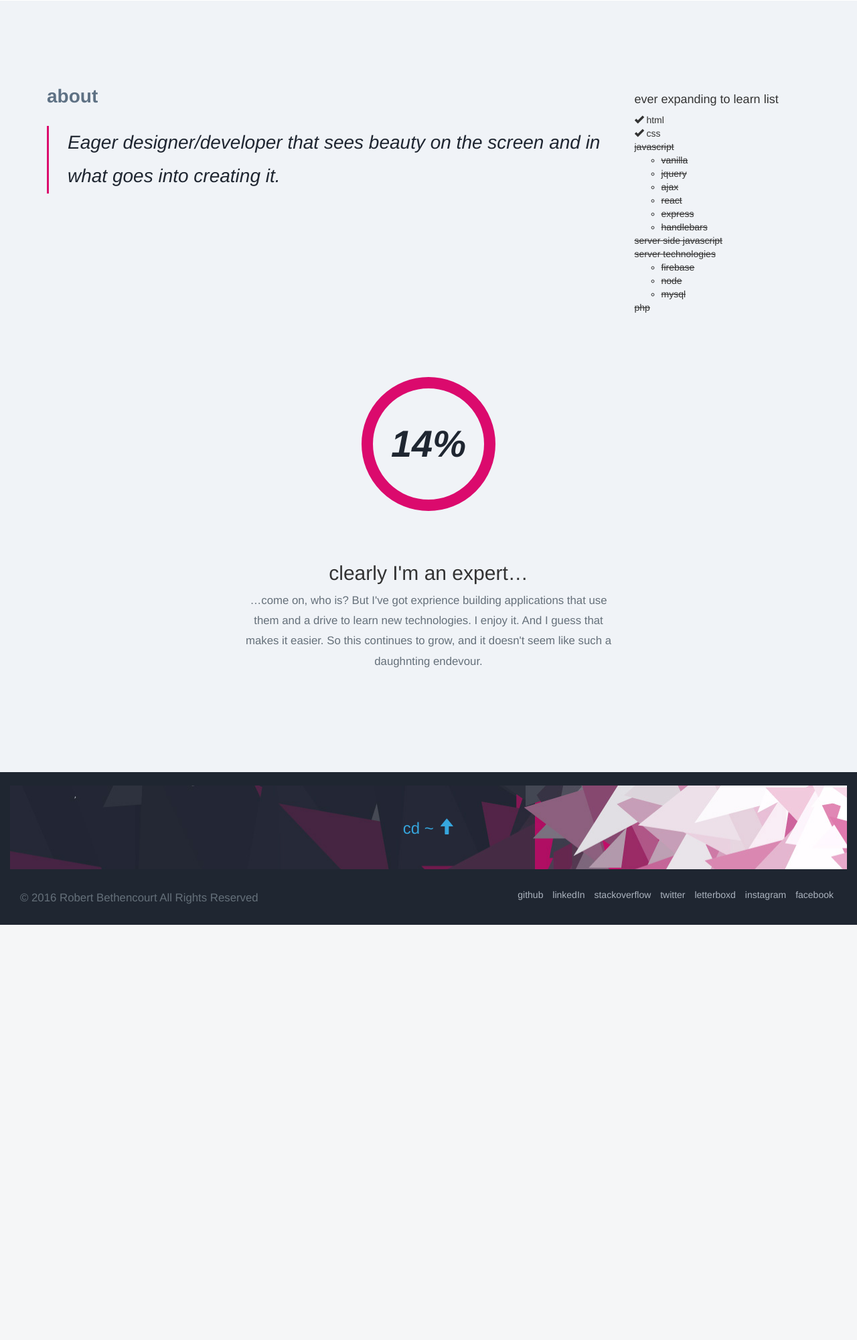
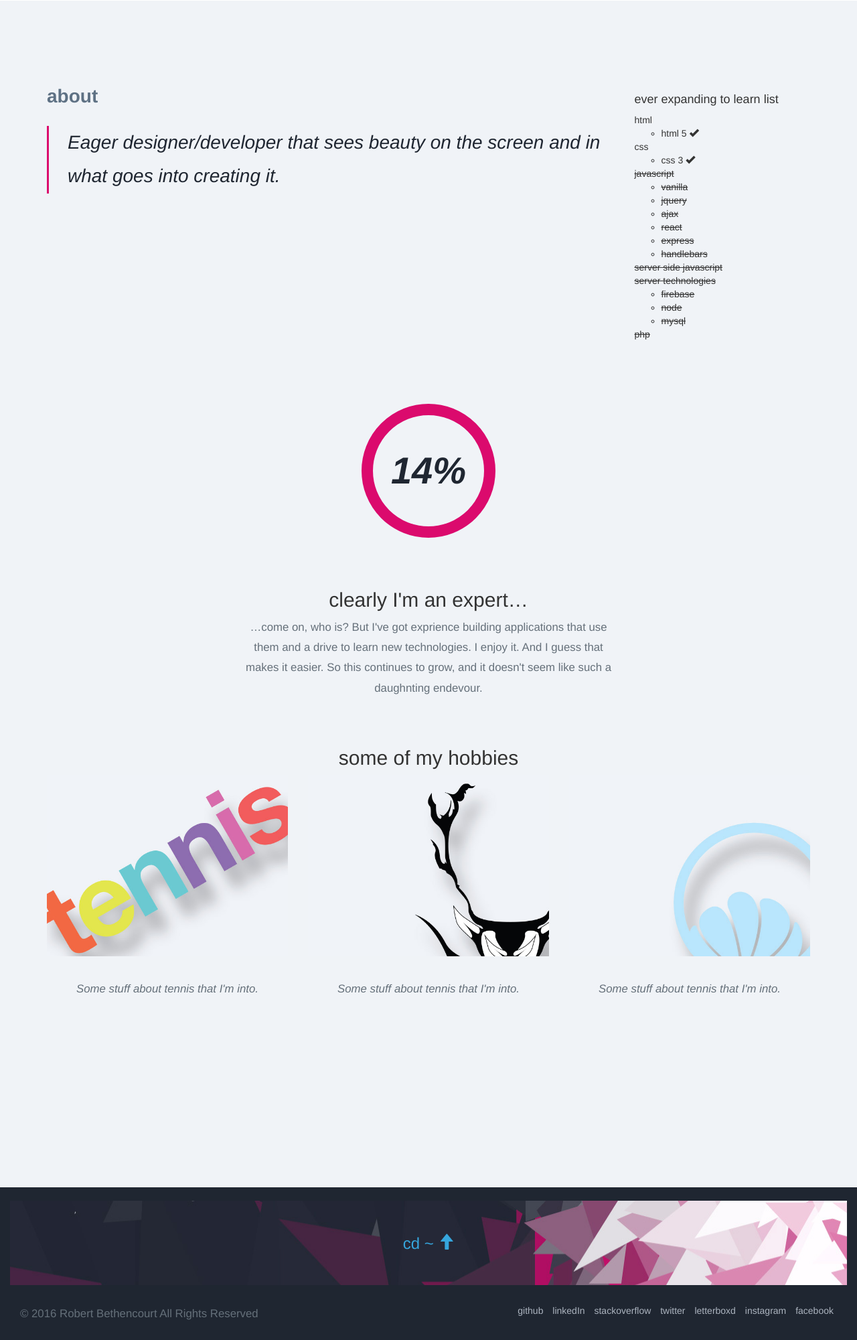
Before and after one commit to robbethencourt/my-portfolio, a PHP site: page /about.html in a window 1280 px wide. Shown: the part 489-2490 px from the top of the page at 67% size. Before the commit the page ends 1870 px from the top, so only its background shows below. Run offline with PHP 8.4, Linux system fonts and the light colour scheme; some libraries are stand-ins or nearby versions.

Commit message:
began hobbies section in about page

```diff
--- a/about.html
+++ b/about.html
@@ -57,8 +57,14 @@
 					<div class="col-md-3">
 						<h4>ever expanding to learn list</h4>
 						<ul class="list-unstyled">
-							<li><span class="glyphicon glyphicon-ok" aria-hidden="true"></span> html</li>
-							<li><span class="glyphicon glyphicon-ok" aria-hidden="true"></span> css</li>
+							<li>html</li>
+							<ul>
+								<li>html 5 <span class="glyphicon glyphicon-ok" aria-hidden="true"></li>
+							</ul>
+							<li>css</li>
+							<ul>
+								<li>css 3 <span class="glyphicon glyphicon-ok" aria-hidden="true"></li>
+							</ul>
 							<li class="strike-th">javascript</li>
 							<ul>
 								<li class="strike-th">vanilla</li>
@@ -93,6 +99,27 @@
 					<p>&#8230;come on, who is? But I've got exprience building applications that use them and a drive to learn new technologies. I enjoy it. And I guess that makes it easier. So this continues to grow, and it doesn't seem like such a daughnting endevour.</p>
 				</div>
 			</div>
+			<div class="about-hobbies">
+				<div class="row">
+					<div class="col-sm-6 col-sm-offset-3 text-center">
+						<h2>some of my hobbies</h2>
+					</div>
+				</div>
+				<div class="row">
+					<div class="col-md-4">
+						<img src="assets/images/lawn-tennis.jpg" alt="Lawn tennis logo" />
+						<p>Some stuff about tennis that I'm into.</p>
+					</div>
+					<div class="col-md-4">
+						<img src="assets/images/meat-deer.jpg" alt="Meat Deer drawing." />
+						<p>Some stuff about tennis that I'm into.</p>
+					</div>
+					<div class="col-md-4">
+						<img src="assets/images/pilates-boutique.jpg" alt="Pilats Boutique logo" />
+						<p>Some stuff about tennis that I'm into.</p>
+					</div>
+				</div>
+			</div>
 		</div>
 
     	<footer>
--- a/assets/css/style.css
+++ b/assets/css/style.css
@@ -181,6 +181,16 @@ img {
     font-weight: bold;
 }
 
+.about-hobbies {
+	padding: 3em 0 7em 0;
+}
+
+	.about-hobbies p {
+		padding: 2em 0;
+		text-align: center;
+		font-style: italic;
+	}
+
 
 footer {
 	margin-top: 10em;
```
Also changed, not shown: assets/images/lawn-tennis.jpg (added), assets/images/meat-deer.jpg (added), assets/images/pilates-boutique.jpg (added).
